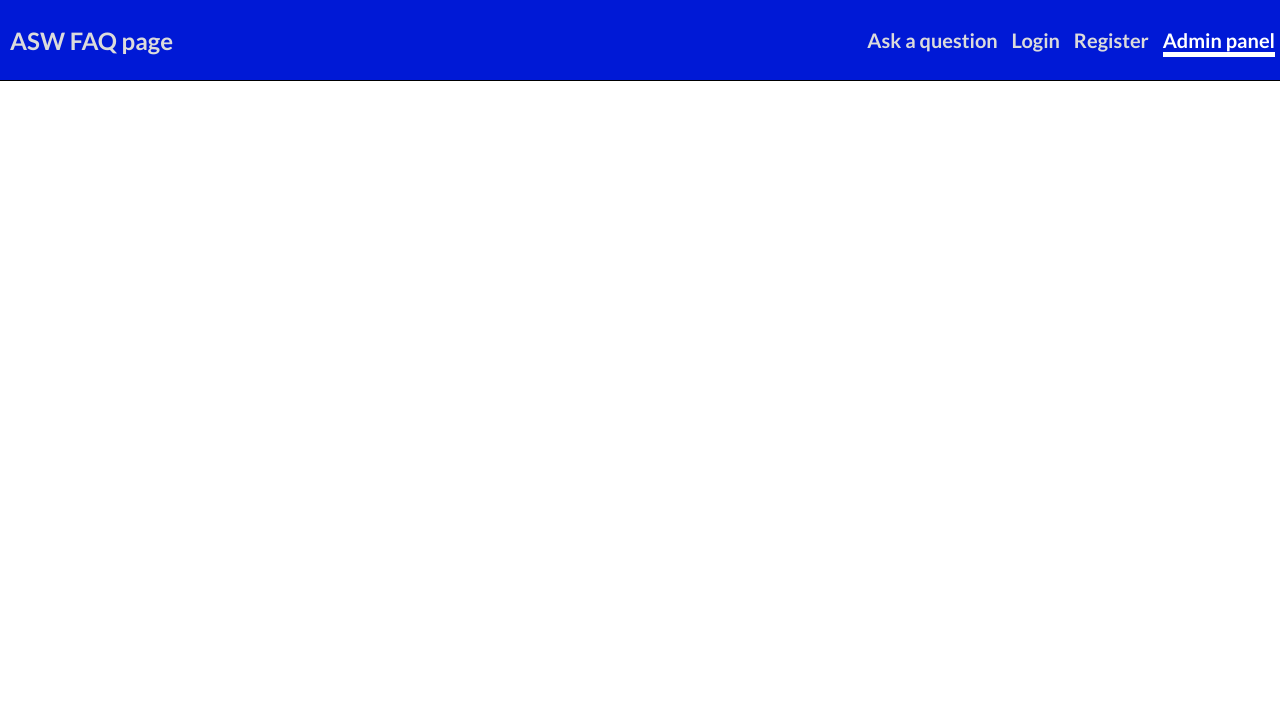
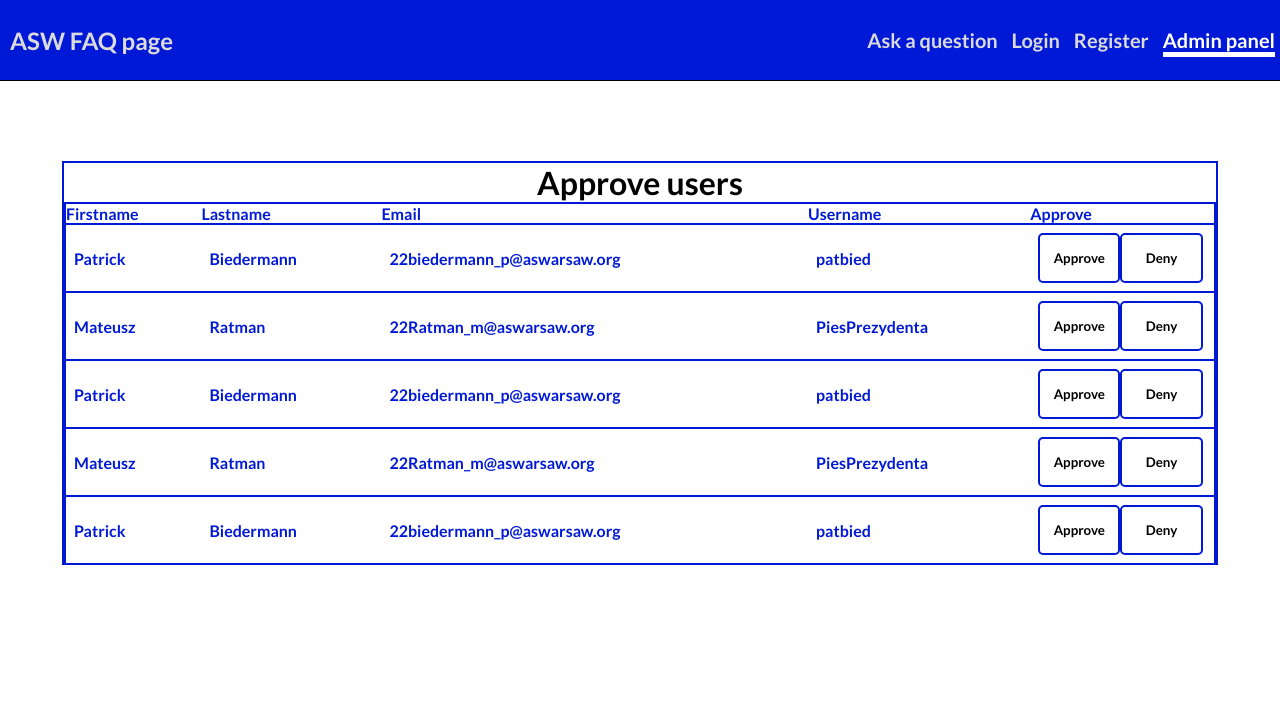
Before and after one commit to patbied/FAQ-page, a plain HTML site: page adminView.html in a window 1280 px wide. Shown: the top 704 px of the page. Drawn offline with Linux system fonts and the light colour scheme.

Commit message:
admin panel approve user

```diff
--- a/adminView.html
+++ b/adminView.html
@@ -24,8 +24,66 @@
       </div>
     </nav>
     <div class="ParentContainer">
-      <div class="createQuestionBox">
-
+      <div class="approveUsers marginTop">
+        <h1>Approve users</h1>
+        <table>
+          <tr>
+            <th>Firstname</th>
+            <th>Lastname</th>
+            <th>Email</th>
+            <th>Username</th>
+            <th>Approve</th>
+          </tr>
+          <tr>
+            <td>Patrick</td>
+            <td>Biedermann</td>
+            <td>22biedermann_p@aswarsaw.org</td>
+            <td>patbied</td>
+            <td><button class="approve">Approve</button><button class="deny">Deny</button></td>
+          </tr>
+          <tr>
+            <td>Mateusz</td>
+            <td>Ratman</td>
+            <td>22Ratman_m@aswarsaw.org</td>
+            <td>PiesPrezydenta</td>
+            <td><button class="approve">Approve</button><button class="deny">Deny</button></td>
+          </tr>
+          <tr>
+            <td>Patrick</td>
+            <td>Biedermann</td>
+            <td>22biedermann_p@aswarsaw.org</td>
+            <td>patbied</td>
+            <td><button class="approve">Approve</button><button class="deny">Deny</button></td>
+          </tr>
+          <tr>
+            <td>Mateusz</td>
+            <td>Ratman</td>
+            <td>22Ratman_m@aswarsaw.org</td>
+            <td>PiesPrezydenta</td>
+            <td><button class="approve">Approve</button><button class="deny">Deny</button></td>
+          </tr>
+          <tr>
+            <td>Patrick</td>
+            <td>Biedermann</td>
+            <td>22biedermann_p@aswarsaw.org</td>
+            <td>patbied</td>
+            <td><button class="approve">Approve</button><button class="deny">Deny</button></td>
+          </tr>
+          <tr>
+            <td>Mateusz</td>
+            <td>Ratman</td>
+            <td>22Ratman_m@aswarsaw.org</td>
+            <td>PiesPrezydenta</td>
+            <td><button class="approve">Approve</button><button class="deny">Deny</button></td>
+          </tr>
+          <tr>
+            <td>Patrick</td>
+            <td>Biedermann</td>
+            <td>22biedermann_p@aswarsaw.org</td>
+            <td>patbied</td>
+            <td><button class="approve">Approve</button><button class="deny">Deny</button></td>
+          </tr>
+          </table>
       </div>
     </div>
     <!-- End of navigation -->
--- a/main.scss
+++ b/main.scss
@@ -125,7 +125,7 @@ nav {
       position: absolute;
       content: 'Search for...';
       left: 10;
-      bottom: 10;
+      top: 10;
       color: gray;
       opacity: 0.5;
       pointer-events: none;
@@ -363,3 +363,37 @@ input:valid {
   pointer-events: none;
   transition: transform 200ms, font-size 200ms;
 }
+.approveUsers {
+  border: 2px solid $backgroundColor;
+  width: 90%;
+  height: 50vh;
+  text-align: center;
+  overflow: scroll;
+}
+.marginTop {
+  margin-top: 10vh;
+}
+td {
+  padding: 8px;
+  text-align: left;
+}
+table {
+  width: 100%;
+}
+
+tr {
+  outline: 2px solid $backgroundColor;
+  color: $backgroundColor;
+  text-align: left;
+  button {
+    width: 49%;
+  }
+}
+.approve:hover {
+  background-color: green;
+  color: white;
+}
+.deny:hover {
+  background-color: red;
+  color: white;
+}
```
Also changed, not shown: main.css, 1 other file.
